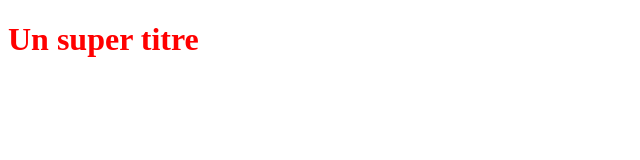
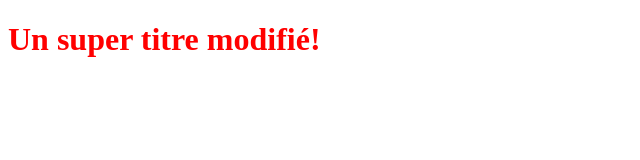
Before and after one commit to JeremyAmours/github, a plain HTML site: page index.html in a window 1280 px wide. Shown: the whole page, without its empty margins (0-640 px from the left). Drawn offline with Linux system fonts and the light colour scheme.

Commit message:
Modification du titre H1

```diff
--- a/index.html
+++ b/index.html
@@ -5,6 +5,6 @@
    <link rel="stylesheet" type="text/css" href="styles.css">
 </head>
 <body>
-   <h1>Un super titre</h1>
+   <h1>Un super titre modifié!</h1>
 </body>
 </html>
```
